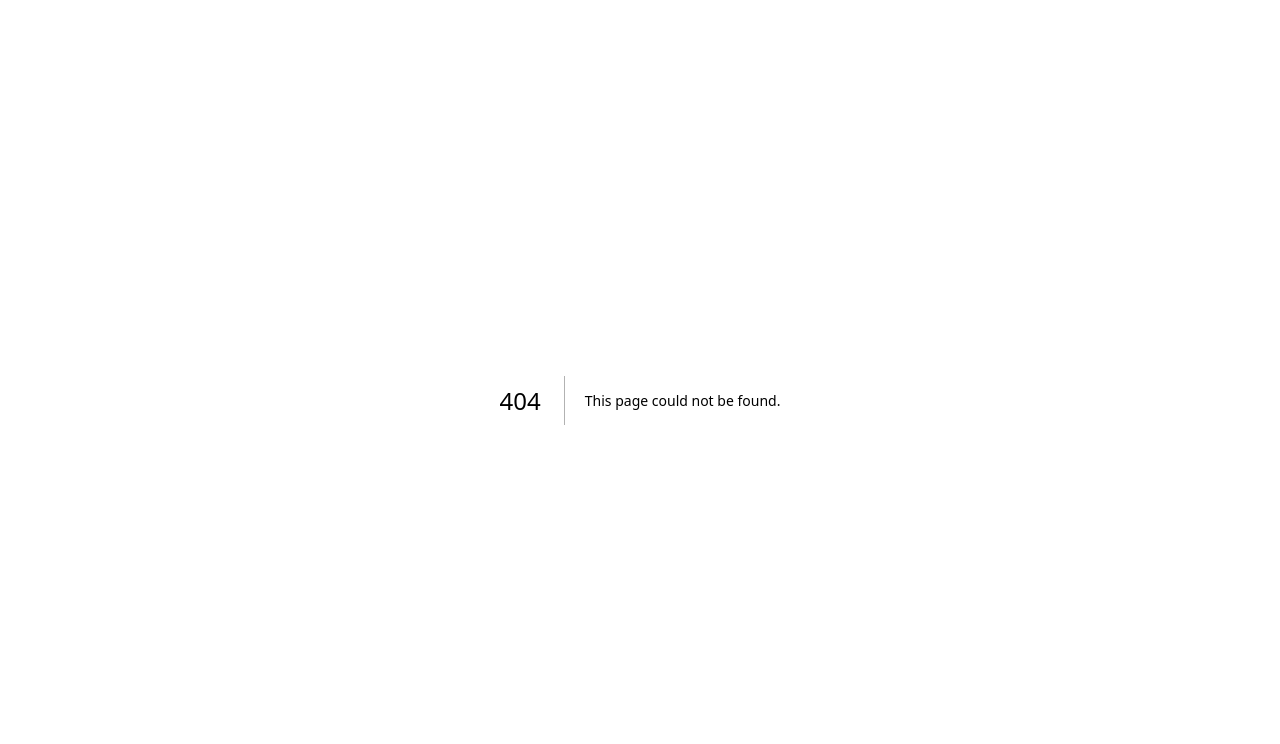
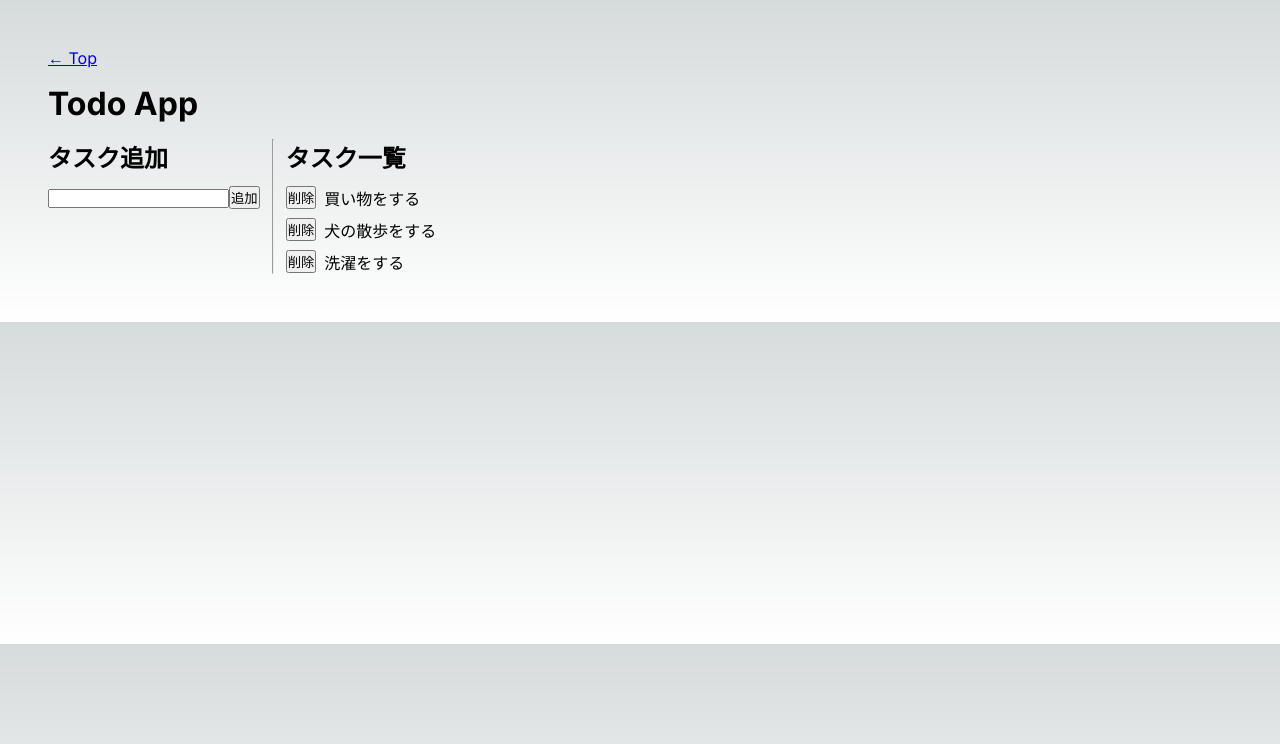
Before and after one commit to melumuccu/nextjs-app-router, a Next.js app: page /todo-list in a window 1280 px wide. Before the commit this address had no page. Shown: the top 744 px of the page. Built offline with nearby package versions, Linux system fonts and the light colour scheme.

Commit message:
feat: /todo-list 実装
https://codezine.jp/article/detail/18980?p=1

```diff
--- /dev/null
+++ b/src/app/_db/mock/todo-list.ts
@@ -0,0 +1,32 @@
+/**
+ * DB用意するまではこのmock objectで対応
+ */
+export default class TodoList {
+  todoList: TodoListType[];
+
+  constructor() {
+    this.todoList = [
+      { id: 1, title: '買い物をする' },
+      { id: 2, title: '犬の散歩をする' },
+      { id: 3, title: '洗濯をする' },
+    ];
+  }
+
+  async getTodoList() {
+    return this.todoList;
+  }
+
+  async addTodoItem(title: string) {
+    const todoLen = this.todoList.length;
+    const newId = todoLen > 0 ? this.todoList[todoLen - 1].id + 1 : 1;
+    const newTodo: TodoListType = { id: newId, title: title };
+    this.todoList.push(newTodo);
+    return newTodo;
+  }
+
+  async deleteTodoItem(id: number) {
+    this.todoList = this.todoList.filter(todo => todo.id !== id);
+  }
+}
+
+type TodoListType = { id: number; title: string };
--- /dev/null
+++ b/src/app/todo-list/_styles/layout.module.css
@@ -0,0 +1,15 @@
+.page {
+  display: flex;
+  flex-direction: column;
+  gap: 1rem;
+  padding: 3rem;
+}
+
+.main {
+  display: flex;
+  gap: 1rem;
+}
+
+.content {
+  flex: 1;
+}
--- /dev/null
+++ b/src/app/todo-list/_styles/page.module.css
@@ -0,0 +1,21 @@
+.main {
+  display: flex;
+  gap: 0.75rem;
+}
+
+.main > div {
+  display: flex;
+  flex-direction: column;
+  gap: 0.75rem;
+}
+
+.todoList {
+  display: flex;
+  flex-direction: column;
+  gap: 0.5rem;
+}
+
+.todoList > li {
+  display: flex;
+  gap: 0.5rem;
+}
--- /dev/null
+++ b/src/app/todo-list/layout.tsx
@@ -0,0 +1,16 @@
+import { PropsWithChildren } from 'react';
+import styles from './_styles/layout.module.css';
+
+export default async function TodoListLayout({ children }: PropsWithChildren) {
+  return (
+    <div className={styles.page}>
+      <a href="/">← Top</a>
+      <header>
+        <h1>Todo App</h1>
+      </header>
+      <main className={styles.main}>
+        <div className={styles.content}>{children}</div>
+      </main>
+    </div>
+  );
+}
--- /dev/null
+++ b/src/app/todo-list/page.tsx
@@ -0,0 +1,61 @@
+import TodoList from '@/app/_db/mock/todo-list';
+import { revalidatePath } from 'next/cache';
+import styles from './_styles/page.module.css';
+
+const todoInstance = new TodoList();
+
+export default async function TodoListPage() {
+  const todoList = await todoInstance.getTodoList();
+
+  /**
+   * Server Action
+   * (練習のため。本来はtodo追加を行うclient componentを作成して当メソッド相当の処理をフロントで行わせるべき。)
+   */
+  async function createTask(formData: FormData) {
+    'use server';
+    const title = formData.get('title');
+    if (typeof title !== 'string') {
+      console.error("todo item's title is not string!");
+      return;
+    }
+    await todoInstance.addTodoItem(title);
+    revalidatePath('/todo-list');
+  }
+
+  /**
+   * Server Action
+   */
+  async function deleteTask(id: number) {
+    'use server';
+    await todoInstance.deleteTodoItem(id);
+    revalidatePath('/todo-list');
+  }
+
+  return (
+    <>
+      <div className={styles.main}>
+        <div>
+          <h2>タスク追加</h2>
+          <form action={createTask}>
+            <input type="text" name="title" />
+            <button type="submit">追加</button>
+          </form>
+        </div>
+        <hr />
+        <div>
+          <h2>タスク一覧</h2>
+          <ul className={styles.todoList}>
+            {todoList.map(item => (
+              <li key={item.id}>
+                <form action={deleteTask.bind(null, item.id)}>
+                  <button>削除</button>
+                </form>
+                <p>{item.title}</p>
+              </li>
+            ))}
+          </ul>
+        </div>
+      </div>
+    </>
+  );
+}
```
